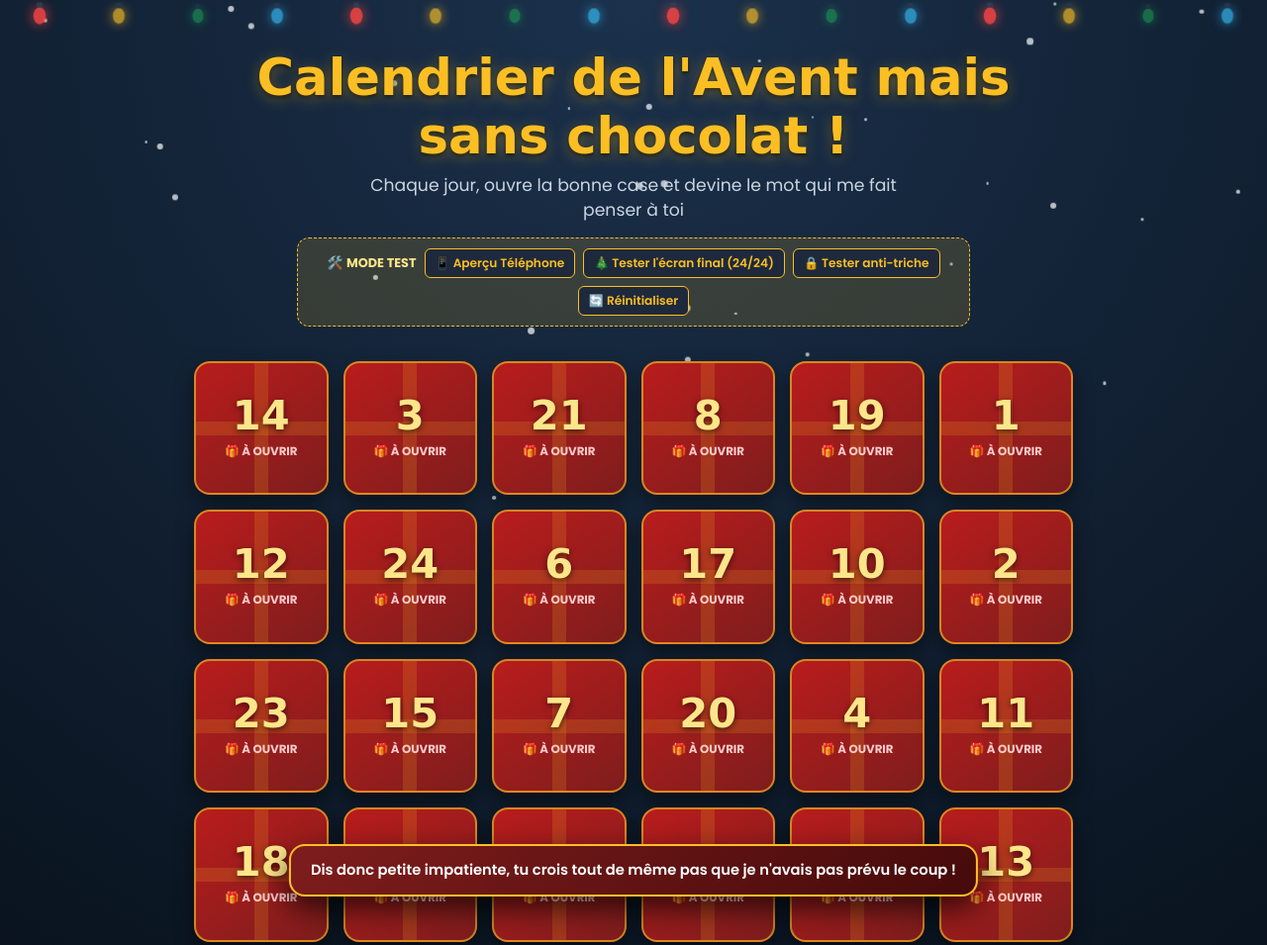
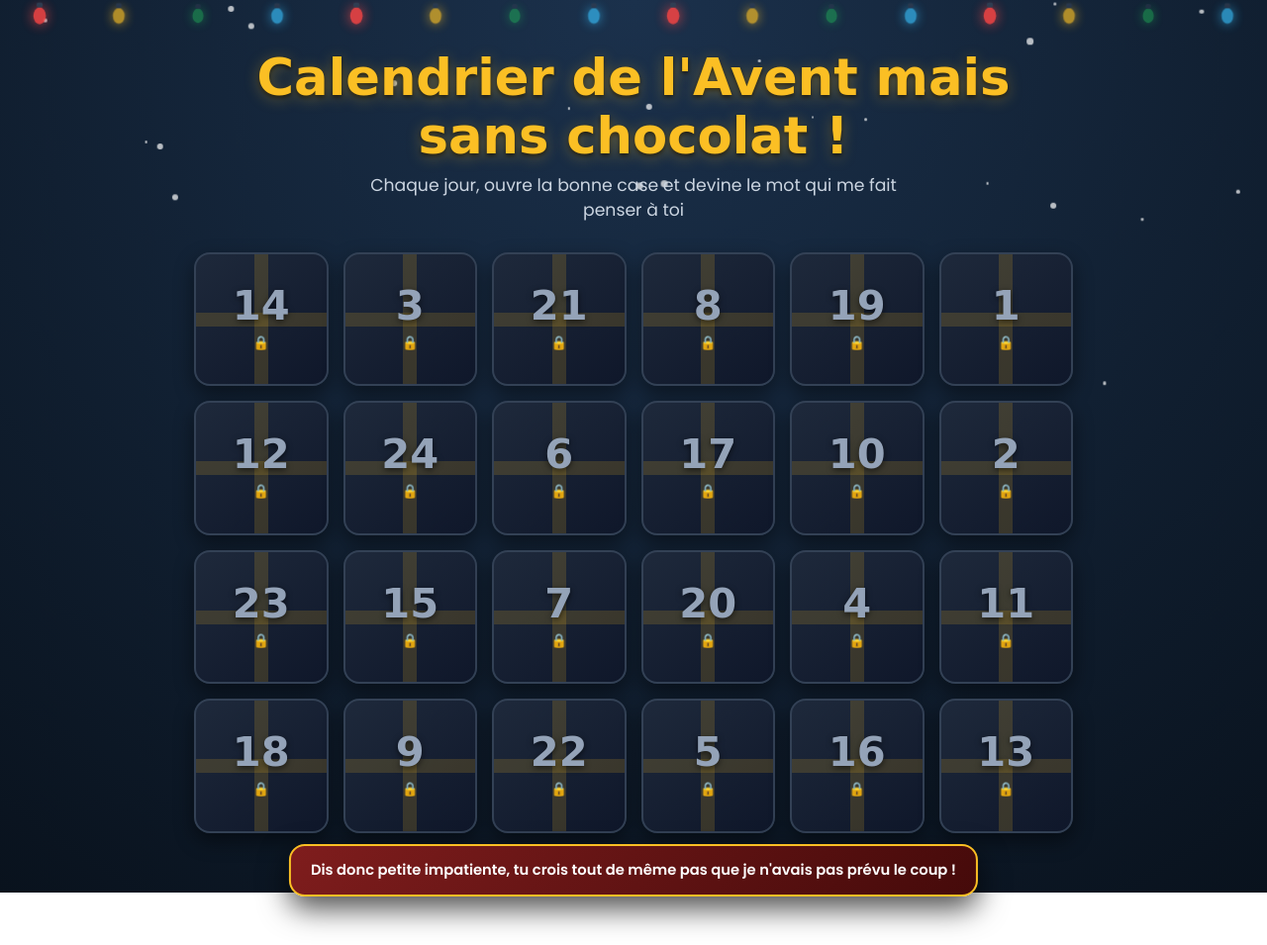
Before and after one commit to YupiiiYup/Calendrier-de-l-avent, a plain HTML site: page index.html in a window 1280 px wide. Shown: the whole page at 99% size. After the commit the page ends 902 px from the top, so only its background shows below. Drawn offline with Linux system fonts and the light colour scheme; a web font is replaced by a local one.

Commit message:
Update index.html

```diff
--- a/index.html
+++ b/index.html
@@ -798,7 +798,7 @@
     // - Laisse "true" pour pouvoir ouvrir et tester les 24 cases dès maintenant.
     // - Remplace par "false" avant de mettre le fichier sur GitHub pour elle !
     // =========================================================================
-    const MODE_TEST = true;
+    const MODE_TEST = false;
 
     // Ordre mélangé (mais fixe) des 24 cases sur la page
     const SCRAMBLED_ORDER = [
@@ -824,7 +824,7 @@
       },
       4: {
         word: "SOLIDE",
-        message: "Tant d'épreuves parcourues, affrontées, subies, et pourtant tu avances toujours et encore sans rien laisser paraître le plus souvent."
+        message: "Tant d'épreuves parcourues, affrontées, subies, et pourtant tu avances toujours et encore, sans rien laisser paraître le plus souvent."
       },
       5: {
         word: "SOURIANTE",
@@ -868,7 +868,7 @@
       },
       15: {
         word: "PÉTILLANTE",
-        message: "Tout plein d'anecdotes toujours plus incroyables les unes que les autres, une vie pleine de vie !"
+        message: "Tout plein d'anecdotes toujours plus incroyables les unes que les autres, merci de me sortir de ma routine !"
       },
       16: {
         word: "COURAGEUSE",
@@ -884,11 +884,11 @@
       },
       19: {
         word: "INSPIRANTE",
-        message: "Penser à toi me donne des idées, des idées pour tenter de te surprendre et de te faire plaisir."
+        message: "Penser à toi, en plus de me faire sourire, me donne des idées, des idées pour tenter de te surprendre et de te faire plaisir."
       },
       20: {
         word: "GENTILLE",
-        message: "Tu dis oui à tout le monde jusqu'à t'en épuiser... N'oublie pas de penser un peu à toi aussi."
+        message: "Tu dis oui à tout le monde jusqu'à t'en épuiser... Tu as la main sur le coeur et c'est beau"
       },
       21: {
         word: "HYPERACTIVE",
```
